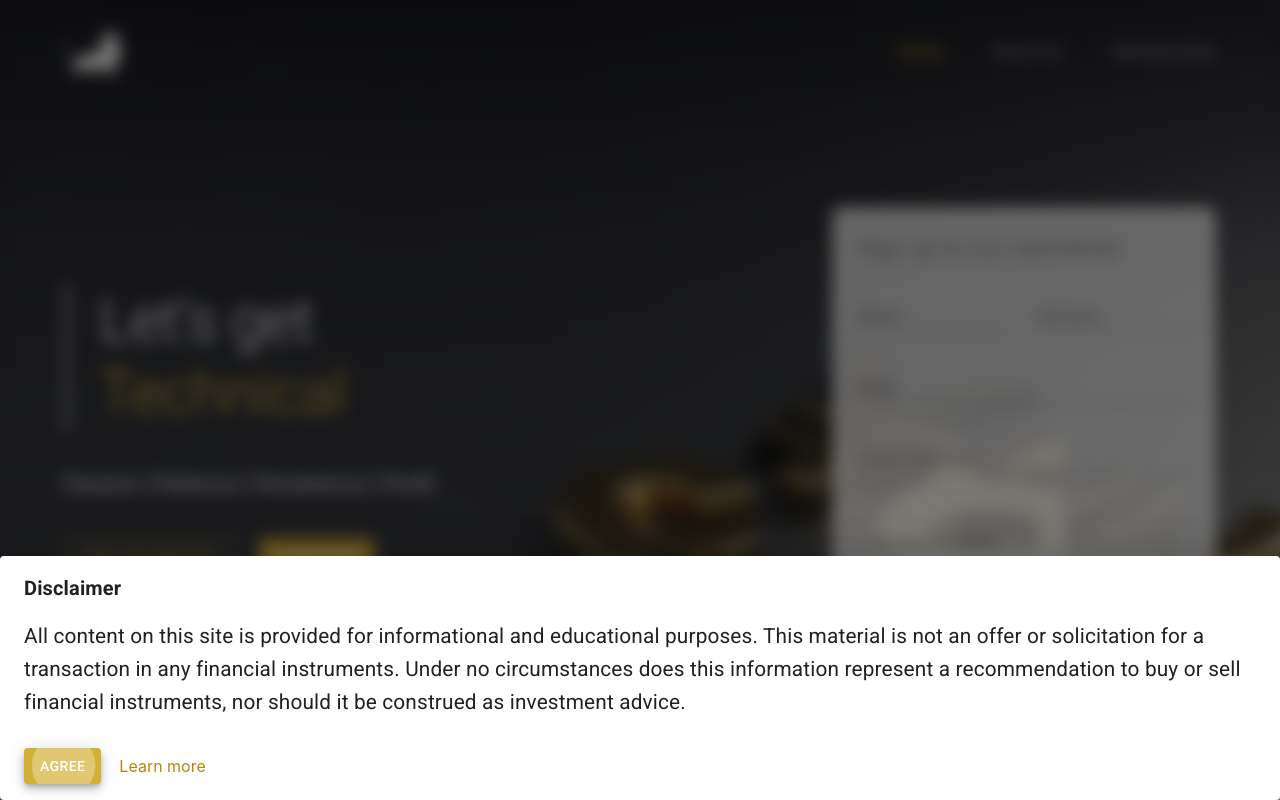
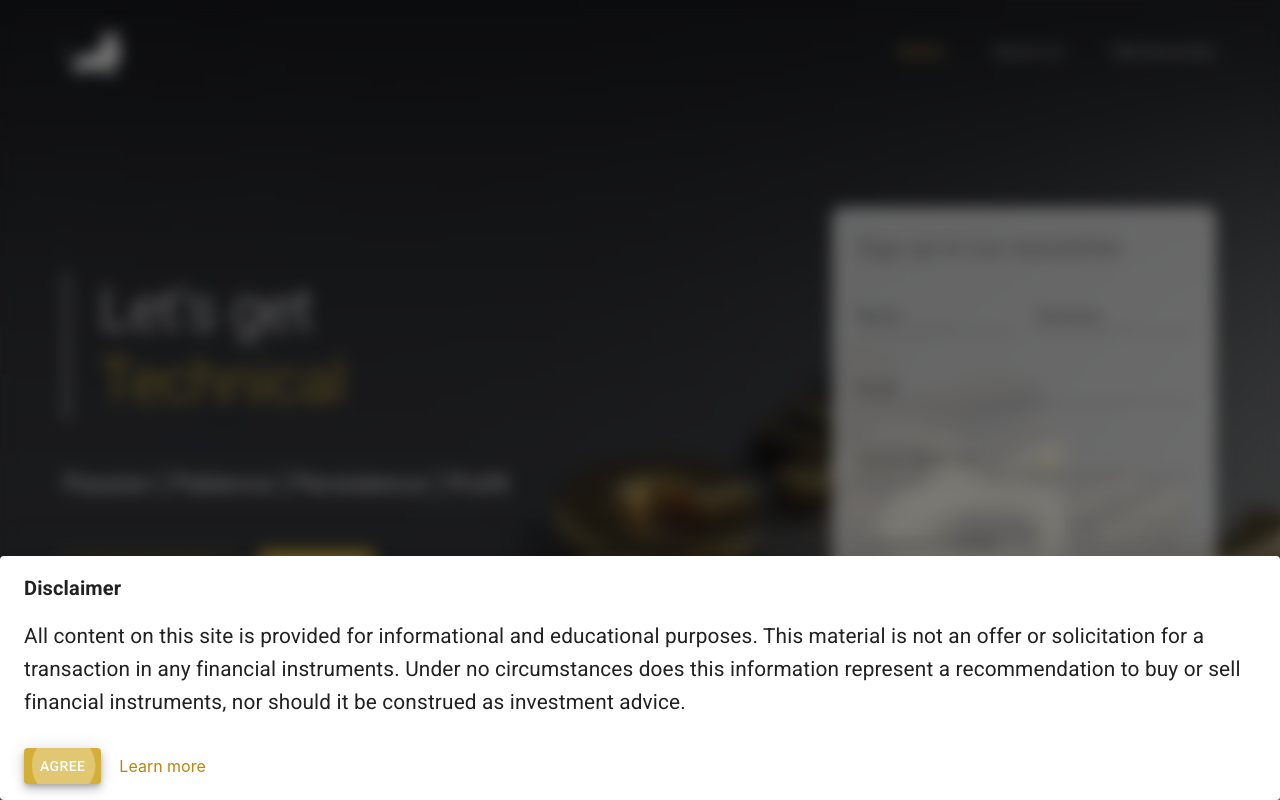
Before and after one commit to giannosdev/thras-ui, a Next.js app: page / in a window 1280 px wide. Shown: the top 800 px of the page. Built offline with nearby package versions, Linux system fonts and the light colour scheme.

Commit message:
polishing

```diff
--- a/src/_pages/HomePage/components/LandingSection/LandingSection.tsx
+++ b/src/_pages/HomePage/components/LandingSection/LandingSection.tsx
@@ -36,7 +36,7 @@ const LandingSection: React.FC = ({contentScrolled}) => {
                 }}>
                     Let's get <br/><span style={{color: '#D4AF37'}}>Technical</span>
                 </Typography>
-                <p className={styles.description}>
+                <p style={{fontSize: !smUp ? '1.25rem' : '1.5rem'}} className={styles.description} >
                     Passion | Patience | Persistence | Profit
                 </p>
                 <div style={{display: 'flex', flexDirection: 'row', gap: '25px', justifyContent: !smUp ? 'center' : 'inherit'}}>
```
